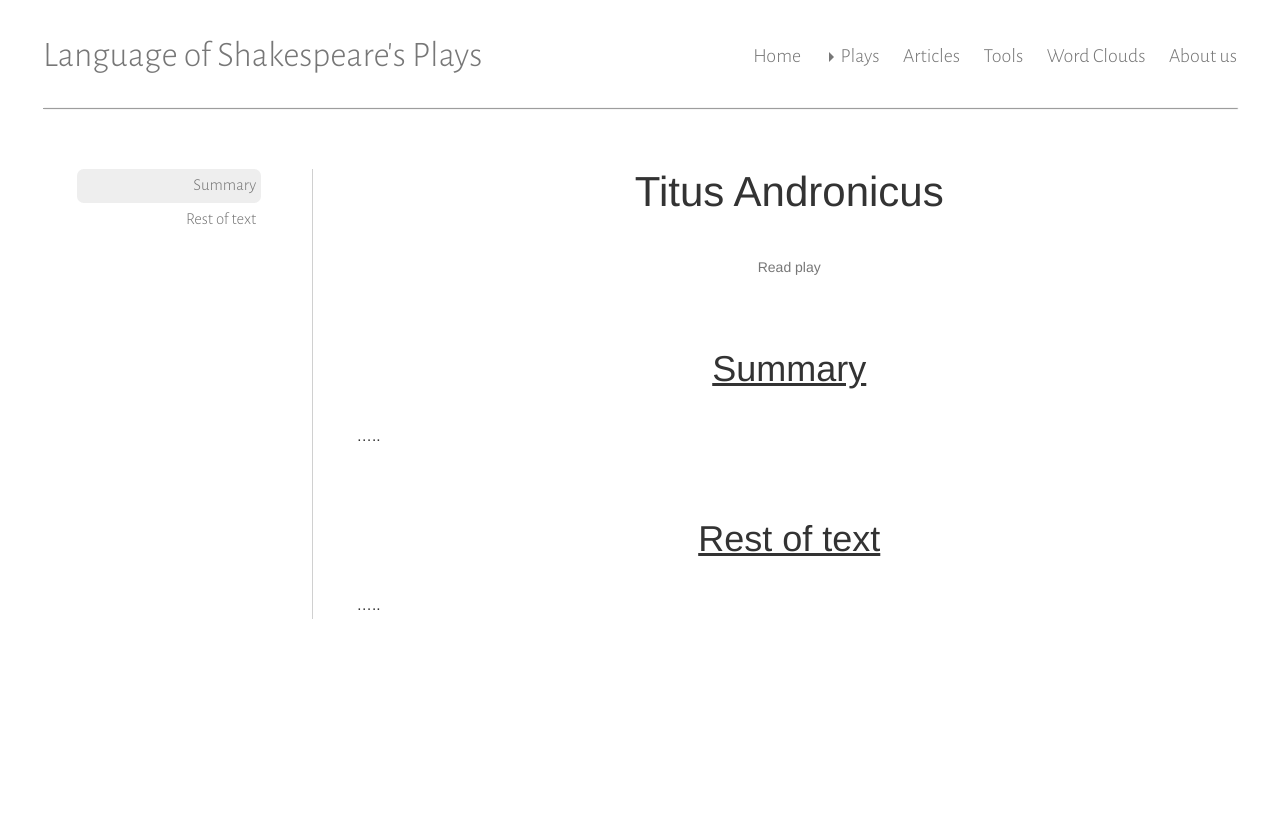
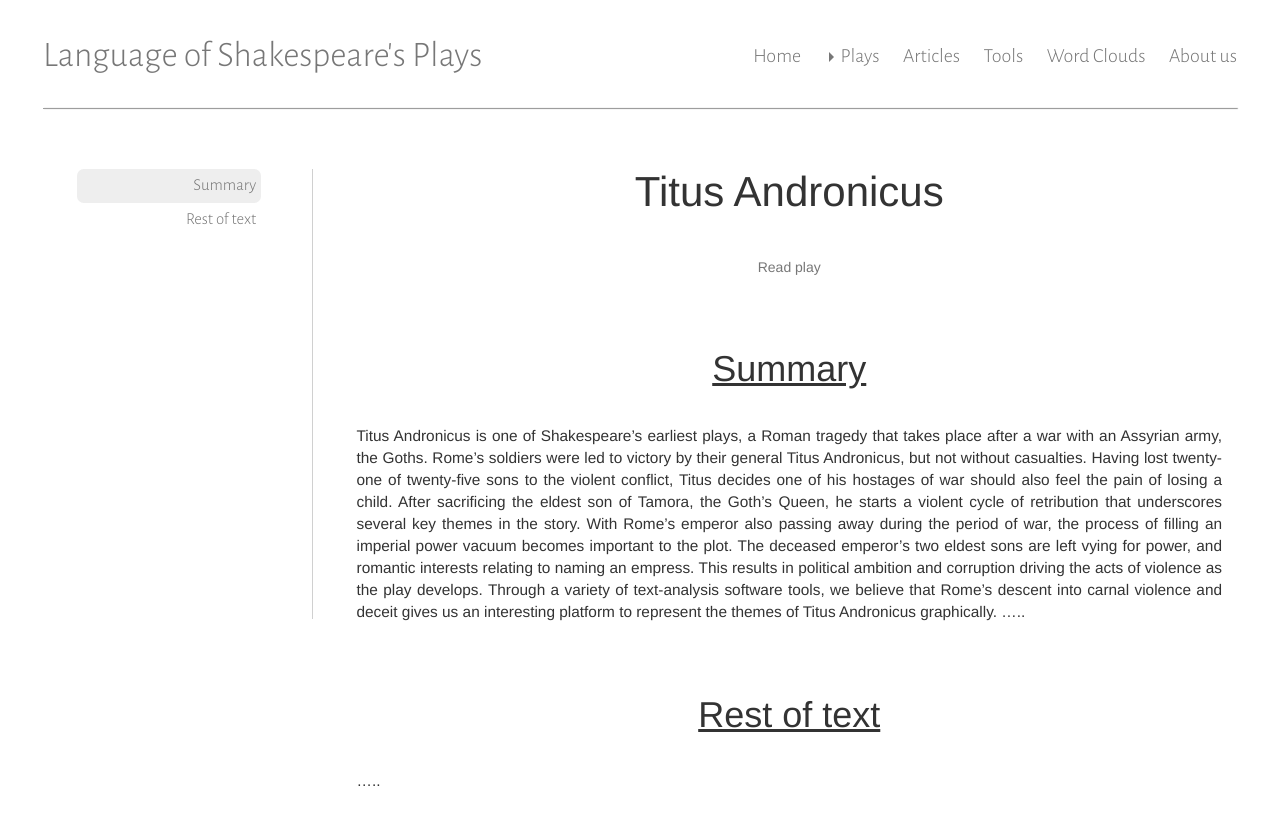
Before and after one commit to iahmed0/SU-LOSP.github.io, a Jekyll site: the page built from _analyses/titus_andronicus/index.md, in a window 1280 px wide and 900 px high. Shown: the top 825 px of the window. Built offline with Jekyll 4.4.1, drawn with Linux system fonts in a browser that asks for light colours.

Commit message:
Update index.md

```diff
--- a/_analyses/titus_andronicus/index.md
+++ b/_analyses/titus_andronicus/index.md
@@ -8,7 +8,7 @@ summary: x
 ---
 
 # Summary
-
+Titus Andronicus is one of Shakespeare’s earliest plays, a Roman tragedy that takes place after a war with an Assyrian army, the Goths. Rome’s soldiers were led to victory by their general Titus Andronicus, but not without casualties. Having lost twenty-one of twenty-five sons to the violent conflict, Titus decides one of his hostages of war should also feel the pain of losing a child.  After sacrificing the eldest son of Tamora, the Goth’s Queen, he starts a violent cycle of retribution that underscores several key themes in the story.  With Rome’s emperor also passing away during the period of war, the process of filling an imperial power vacuum becomes important to the plot.  The deceased emperor’s two eldest sons are left vying for power, and romantic interests relating to naming an empress.  This results in political ambition and corruption driving the acts of violence as the play develops.  Through a variety of text-analysis software tools, we believe that Rome’s descent into carnal violence and deceit gives us an interesting platform to represent the themes of Titus Andronicus graphically.
 .....
 
 # Rest of text
```
